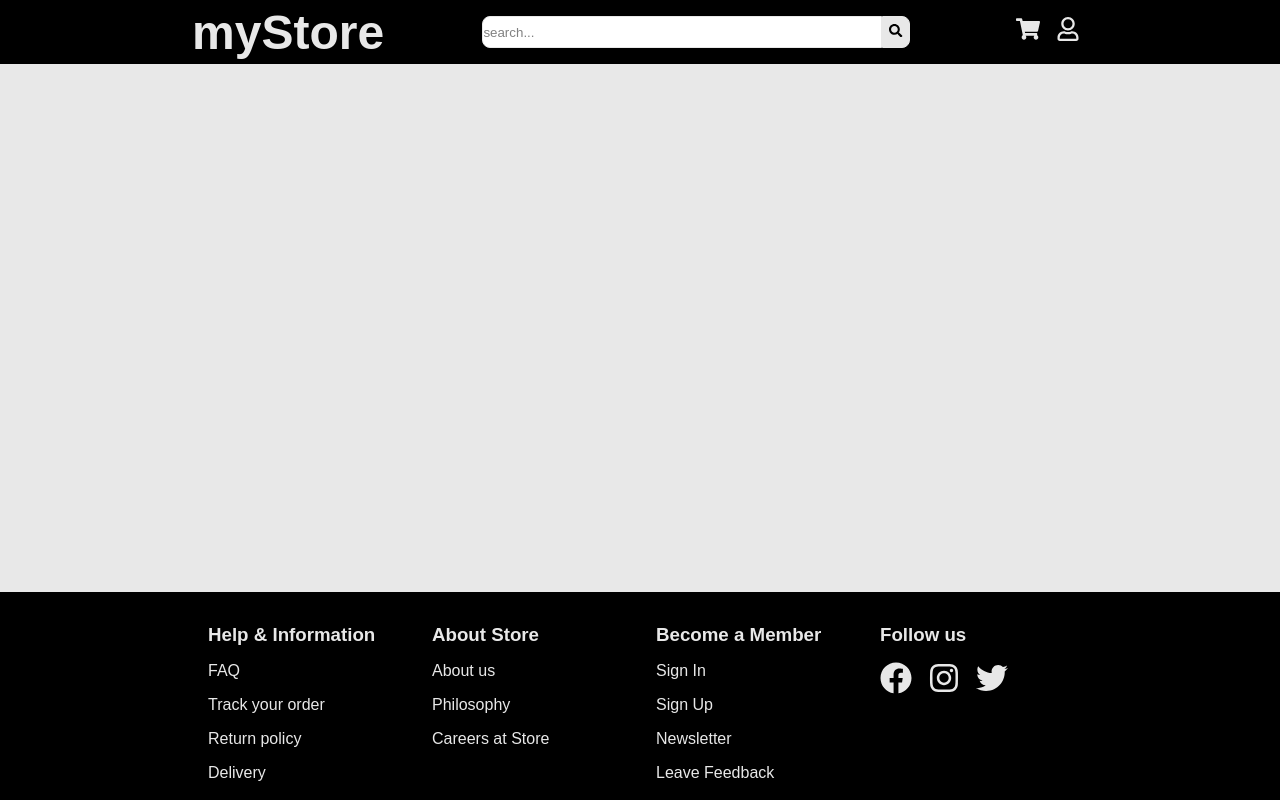
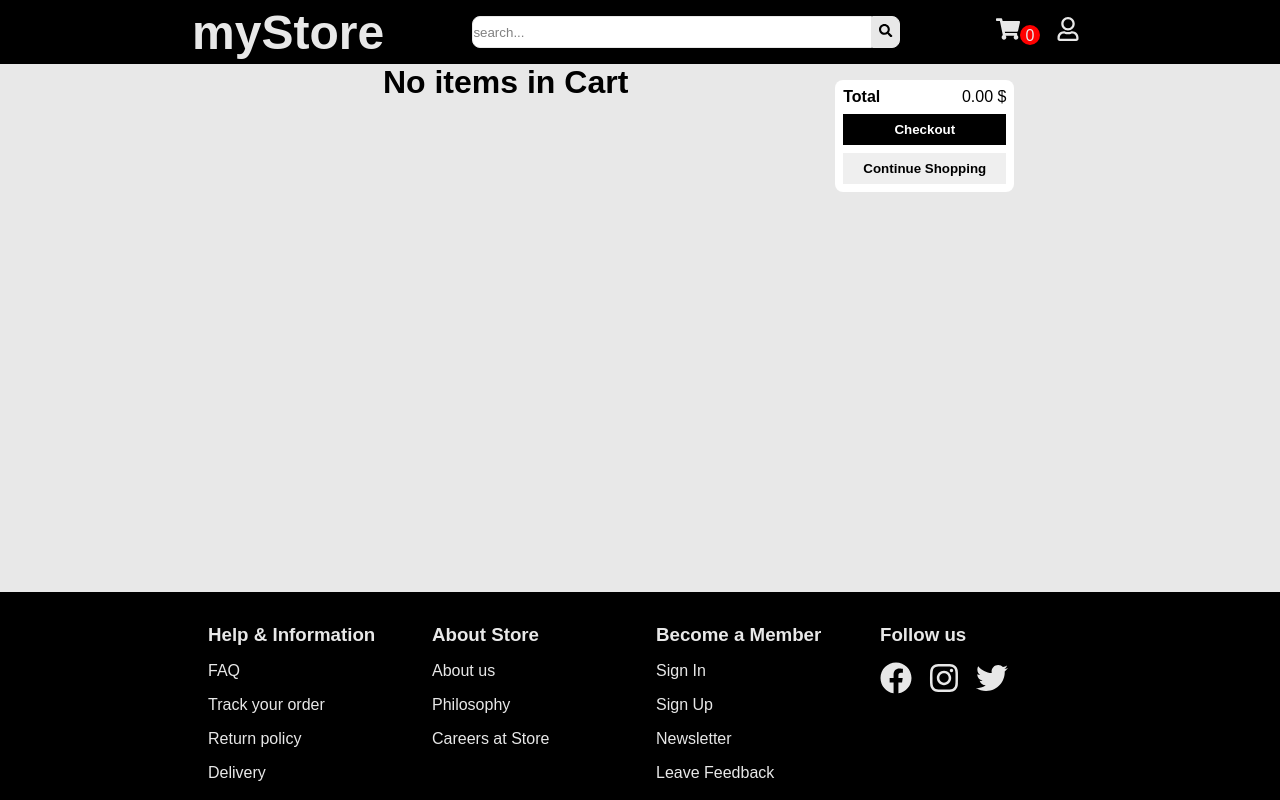
Before and after one commit to thanasis-giannelos/online-store, a React (Create React App) app: page /cart in a window 1280 px wide. Built offline with nearby package versions, Linux system fonts and the light colour scheme.

Commit message:
update cart functionality

```diff
--- a/src/App.js
+++ b/src/App.js
@@ -3,15 +3,39 @@ import { Home } from './pages/Home';
 import { Header } from "./components/Header";
 import { Footer } from "./components/Footer";
 import { ProductDescription } from './pages/ProductDescription';
+import { Cart } from './pages/Cart';
+import { useState } from 'react';
 
 export const App = () => {
+  const [cartItems, changeCartItems] = useState([]);
+
+
+  const addCartItem = (item) => {
+    changeCartItems([...cartItems, item]);
+  };
+
+  const removeCartItem = (id) => {
+    let tempArray = [...cartItems];
+    for (let i = 0; i < tempArray.length; i++) {
+      if (tempArray[i]["id"] === id) {
+        tempArray.splice(i, 1);
+        changeCartItems(tempArray);
+        tempArray = null;
+        break;
+      }
+    }
+  };
+
   return (
     <BrowserRouter>
-      <Header/>
+      <Header cartItemsCounter={cartItems.length}/>
+
       <Routes>
         <Route path='/' element={<Home/>}/>
-        <Route path='/product_description/:productId' element={<ProductDescription/>}/>
+        <Route path='/product_description/:productId' element={<ProductDescription liftState={addCartItem}/>}/>
+        <Route path='/cart' element={<Cart data={cartItems} liftState={removeCartItem}/>}/>
       </Routes>
+
       <Footer/>
     </BrowserRouter>
   );
--- /dev/null
+++ b/src/components/CartItem.js
@@ -0,0 +1,19 @@
+import React from 'react'
+import anImg from "/home/sakis/Desktop/React/online-store-app/src/assets/61mtL65D4cL._AC_SX679_.jpg";
+
+export const CartItem = (props) => {
+  const clickHandler = () => {
+    props.liftState(props.data["id"]);
+  };
+
+  return (
+    <div className='cart-item'>
+      <div className="image-container">
+        <img src={props.data["image"]}/>
+      </div>
+      <h2>{props.data["price"]} $</h2>
+      <p>{props.data["title"]}</p>
+      <button onClick={clickHandler}>Remove from Cart</button>
+    </div>
+  );
+};
--- a/src/components/Header.js
+++ b/src/components/Header.js
@@ -1,7 +1,7 @@
 import { FaSearch, FaShoppingCart, FaRegUser } from "react-icons/fa";
 import { Link } from "react-router-dom";
 
-export const Header = () => {
+export const Header = (props) => {
   return (
     <header>
       <div className='container' >
@@ -16,7 +16,7 @@ export const Header = () => {
         </nav>
         <div className='user-menu'>
           <ul>
-            <li><a href='#'><FaShoppingCart/></a></li>
+            <li><Link to={"/cart"}><FaShoppingCart/><span>{props.cartItemsCounter}</span></Link></li>
             <li><a href='#'><FaRegUser/></a></li>
           </ul>
         </div>
--- a/src/components/ProductCard.js
+++ b/src/components/ProductCard.js
@@ -3,7 +3,7 @@ import { Link } from "react-router-dom";
 export const ProductCard = (props) => {
 
   return (
-    <Link to={"product_description/" + props.item["id"]}>
+    <Link to={"/product_description/" + props.item["id"]}>
       <div className="product-card">
         <div className="image-container">
           <img src={props.item["image"]}/>
--- a/src/components/Shelf.js
+++ b/src/components/Shelf.js
@@ -1,4 +1,3 @@
-import { useNavigate } from "react-router-dom";
 import { ProductCard } from "./ProductCard";
 
 
--- a/src/index.css
+++ b/src/index.css
@@ -61,6 +61,17 @@ header .container{
 .user-menu a{
   font-size: 1.5rem;
   color: #e8e8e8;
+}
+
+.user-menu span {
+  display: inline-block;
+  font-size: 1rem;
+  background-color: red;
+  width: 20px;
+  height: 20px;
+  text-align: center;
+  border-radius: 50%;
+  padding-top: 2px;
 }
 
 header form input {
@@ -188,15 +199,10 @@ footer .container{
 
 /*PRODUCT DESCRIPTION*/
 
-/* #product-description *{
-  border: 1px solid black;
-} */
-
 #product-description .container {
   display: flex;
   flex-direction: row;
   justify-content: space-between;
-  /* margin-top: 5rem; */
   height: 30rem;
   align-items: center;
 }
@@ -235,3 +241,92 @@ footer .container{
   color: black;
   border: 1px solid black;
 }
+
+/* CART */
+
+#cart {
+  display: flex;
+}
+
+#cart-items {
+  width: 70%;
+  margin-right: 1rem;
+}
+
+#checkout {
+  width: 20%;
+  height: fit-content;
+  background-color: white;
+  border-radius: 0.5rem;
+  margin-top: 1rem;
+  padding: 0.5rem;
+}
+
+
+#checkout #total{
+  float: left;
+  margin-bottom: 0.5rem;
+}
+
+#checkout #total-value {
+  float: right;
+  margin-bottom: 0.5rem;
+  padding: 0;
+}
+
+#checkout button{
+  display: block;
+  width: 100%;
+  border: none;
+  font-weight:bold;
+  cursor: pointer;
+  margin-top: 0.5rem;
+  padding: 0.5rem;
+}
+
+#checkout button:hover {
+  background-color:rgb(92, 84, 84);
+}
+
+#checkout-btn{
+  background-color: black;
+  color: white;
+}
+
+/* CART ITEM */
+
+.cart-item {
+  width: 100%;
+  height: 7.5rem;
+  background-color: white;
+  border-radius: 0.5rem;
+  margin-top: 1rem;
+}
+
+#cart-items h1 {
+  display: block;
+  text-align: center;
+}
+
+.cart-item .image-container {
+  width: 15rem;
+  height: 100%;
+  float: left;
+  margin-right: 1rem;
+}
+
+.cart-item  h2,p {
+  display: block;
+  padding-top: 1rem;
+}
+
+.cart-item button {
+  float: right;
+  margin-right: 0.5rem;
+  padding: 0.5rem;
+  background-color: black;
+  color: white;
+  font-weight: 800;
+  border: none;
+  cursor: pointer;
+}
--- /dev/null
+++ b/src/pages/Cart.js
@@ -0,0 +1,27 @@
+import React, { useState } from 'react'
+import { CartItem } from '../components/CartItem';
+import { Link } from "react-router-dom";
+
+export const Cart = (props) => {
+  let totalPrice = 0;
+  props.data.forEach(item => totalPrice += item["price"]);
+
+  const getState = (itemId) => {
+    props.liftState(itemId);
+  };
+
+  return (
+    <div className='container' id='cart'>
+      <div id='cart-items'>
+        {props.data.length === 0 && <h1>No items in Cart</h1>}
+        {props.data.length > 0 && props.data.map(item => <CartItem data={item} liftState={getState}/>)}
+      </div>
+      <div id='checkout'>
+        <h4 id='total'>Total</h4>
+        <p id='total-value'>{(Math.round(totalPrice * 100) / 100).toFixed(2)} $</p>
+        <button id='checkout-btn'>Checkout</button>
+        <button id='continueShopping-btn'><Link to="/">Continue Shopping</Link></button>
+      </div>
+    </div>
+  );
+}
--- a/src/pages/Home.js
+++ b/src/pages/Home.js
@@ -1,38 +1,37 @@
 import React, { Fragment, useEffect, useState } from 'react';
-import { products, productCategories } from "../assets/data";
 import { Shelf } from "../components/Shelf";
 
 
 export const Home = () => {
   const [error, setError] = useState(null);
   const [loading, setLoading] = useState(true);
-  const [storedProducts, setStoredProducts] = useState(products);
-  const [categories, setCategories] = useState(productCategories);
+  const [storedProducts, setStoredProducts] = useState([]);
+  const [categories, setCategories] = useState([]);
 
-  // useEffect(() => {
-  //   fetch("https://fakestoreapi.com/products")
-  //     .then(res => res.json())
-  //     .then(
-  //       (result) => {
-  //         setLoading(false);
-  //         setStoredProducts(result);
-  //       },
-  //       (error) => {
-  //         setLoading(false);
-  //         setError(error);
-  //       }
-  //     )
-  //     .then(result => {
-  //       return fetch("https://fakestoreapi.com/products/categories");
-  //     })
-  //     .then(res => res.json())
-  //     .then(
-  //       (result) => {
-  //         setCategories(result);
-  //       },
-  //       (error) => {setError(error)}
-  //     );
-  // }, []);
+  useEffect(() => {
+    fetch("https://fakestoreapi.com/products")
+      .then(res => res.json())
+      .then(
+        (result) => {
+          setLoading(false);
+          setStoredProducts(result);
+        },
+        (error) => {
+          setLoading(false);
+          setError(error);
+        }
+      )
+      .then(result => {
+        return fetch("https://fakestoreapi.com/products/categories");
+      })
+      .then(res => res.json())
+      .then(
+        (result) => {
+          setCategories(result);
+        },
+        (error) => {setError(error)}
+      );
+  }, []);
 
   const displayFromEveryCategory = () => {
     const categoryShelves = [];
@@ -47,9 +46,8 @@ export const Home = () => {
 
   return (
     <Fragment>
-      {/* <ProductSpotlight/> */}
-      {/* {loading && <div>Loading...</div>}
-      {error && <div>Error: {error.message}</div>} */}
+      {loading && <div>Loading...</div>}
+      {error && <div>Error: {error.message}</div>}
       {displayFromEveryCategory()}
     </Fragment>
   );
--- a/src/pages/ProductDescription.js
+++ b/src/pages/ProductDescription.js
@@ -2,9 +2,13 @@ import React, { useState, useEffect } from "react";
 import { FaStar } from "react-icons/fa";
 import { useParams } from "react-router-dom";
 
-export const ProductDescription = () => {
+export const ProductDescription = (props) => {
   const [data, setData] = useState(null);
   let { productId } = useParams();
+
+  const clickHandler = () => {
+    props.liftState(data);
+  };
 
   useEffect(() => {
     fetch(`https://fakestoreapi.com/products/${productId}`)
@@ -25,7 +29,7 @@ export const ProductDescription = () => {
             <h2>{data["price"]} $</h2>
             <p>{data["description"]}</p>
             <h4>{data["category"]}</h4>
-            <button>Add to cart</button>
+            <button onClick={clickHandler}>Add to cart</button>
           </div>
         </div>
       </section>
```
